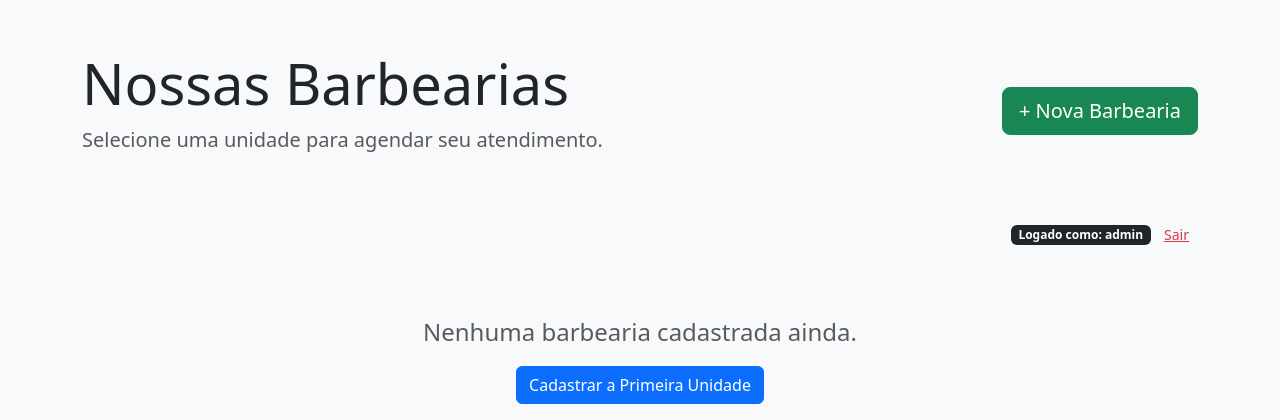
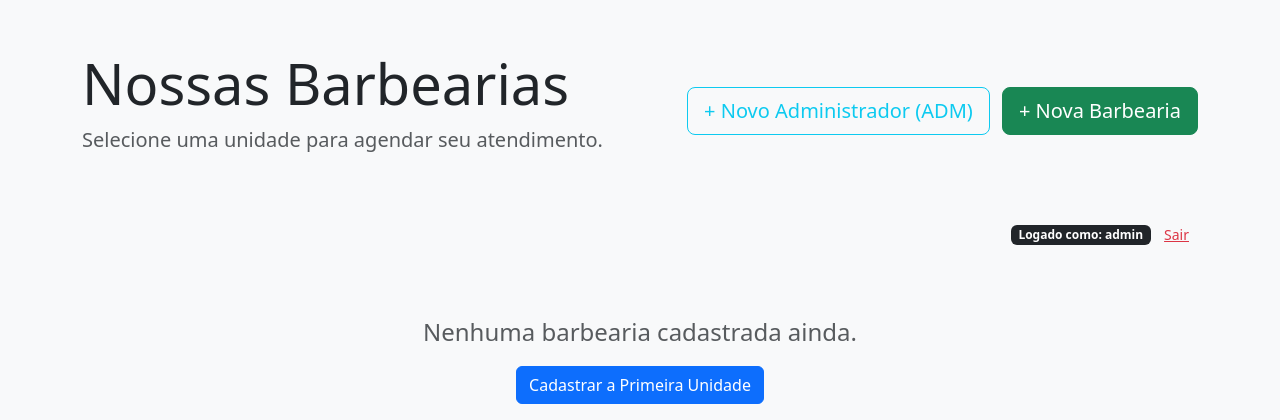
Before and after one commit to juliomtv/TMNT-Solu-oes-tecnologicas, a Flask app: page / in a window 1280 px wide. Shown: the top 420 px of the page. Run offline with Flask 3, Linux system fonts and the light colour scheme; a user stored in the database is signed in; data that the repository does not hold is empty.

Commit message:
Mover botão de cadastrar administrador para a tela principal

```diff
--- a/barbearia_system/app.py
+++ b/barbearia_system/app.py
@@ -325,12 +325,12 @@ def cadastrar_admin():
 
     if not username or not password:
         flash('Preencha todos os campos.', 'danger')
-        return redirect(url_for('cadastrar_barbearia'))
+        return redirect(url_for('index_root'))
 
     valida, msg = validar_senha(password)
     if not valida:
         flash(msg, 'danger')
-        return redirect(url_for('cadastrar_barbearia'))
+        return redirect(url_for('index_root'))
 
     if Administrador.query.filter_by(username=username).first():
         flash('Este nome de usuário já está em uso.', 'danger')
--- a/barbearia_system/templates/index_global.html
+++ b/barbearia_system/templates/index_global.html
@@ -15,11 +15,14 @@
 <body>
     <div class="container">
         <div class="row mb-5 align-items-center">
-            <div class="col-md-8">
+            <div class="col-md-6">
                 <h1 class="display-4">Nossas Barbearias</h1>
                 <p class="lead text-muted">Selecione uma unidade para agendar seu atendimento.</p>
             </div>
-            <div class="col-md-4 text-end">
+            <div class="col-md-6 text-end">
+                <button type="button" class="btn btn-outline-info btn-lg me-2" data-bs-toggle="modal" data-bs-target="#modalNovoAdmin">
+                    + Novo Administrador (ADM)
+                </button>
                 <a href="{{ url_for('cadastrar_barbearia') }}" class="btn btn-success btn-lg">+ Nova Barbearia</a>
             </div>
         </div>
@@ -74,5 +77,36 @@
             {% endfor %}
         </div>
     </div>
+
+    <!-- Modal Novo Administrador -->
+    <div class="modal fade" id="modalNovoAdmin" tabindex="-1">
+        <div class="modal-dialog">
+            <div class="modal-content">
+                <form action="{{ url_for('cadastrar_admin') }}" method="POST">
+                    <div class="modal-header">
+                        <h5 class="modal-title">Cadastrar Novo Administrador do Sistema</h5>
+                        <button type="button" class="btn-close" data-bs-dismiss="modal"></button>
+                    </div>
+                    <div class="modal-body">
+                        <div class="mb-3">
+                            <label class="form-label">Usuário ADM</label>
+                            <input type="text" name="username_admin" class="form-control" required placeholder="Ex: dev_joao">
+                        </div>
+                        <div class="mb-3">
+                            <label class="form-label">Senha</label>
+                            <input type="password" name="password_admin" class="form-control" required>
+                            <small class="text-muted">Mínimo 6 dígitos, uma letra maiúscula e um número.</small>
+                        </div>
+                    </div>
+                    <div class="modal-footer">
+                        <button type="button" class="btn btn-secondary" data-bs-dismiss="modal">Cancelar</button>
+                        <button type="submit" class="btn btn-primary">Cadastrar ADM</button>
+                    </div>
+                </form>
+            </div>
+        </div>
+    </div>
+
+    <script src="https://cdn.jsdelivr.net/npm/bootstrap@5.3.0/dist/js/bootstrap.bundle.min.js"></script>
 </body>
 </html>
```
Also changed, not shown: barbearia_system/templates/cadastrar_barbearia.html (+1 -33 lines).
